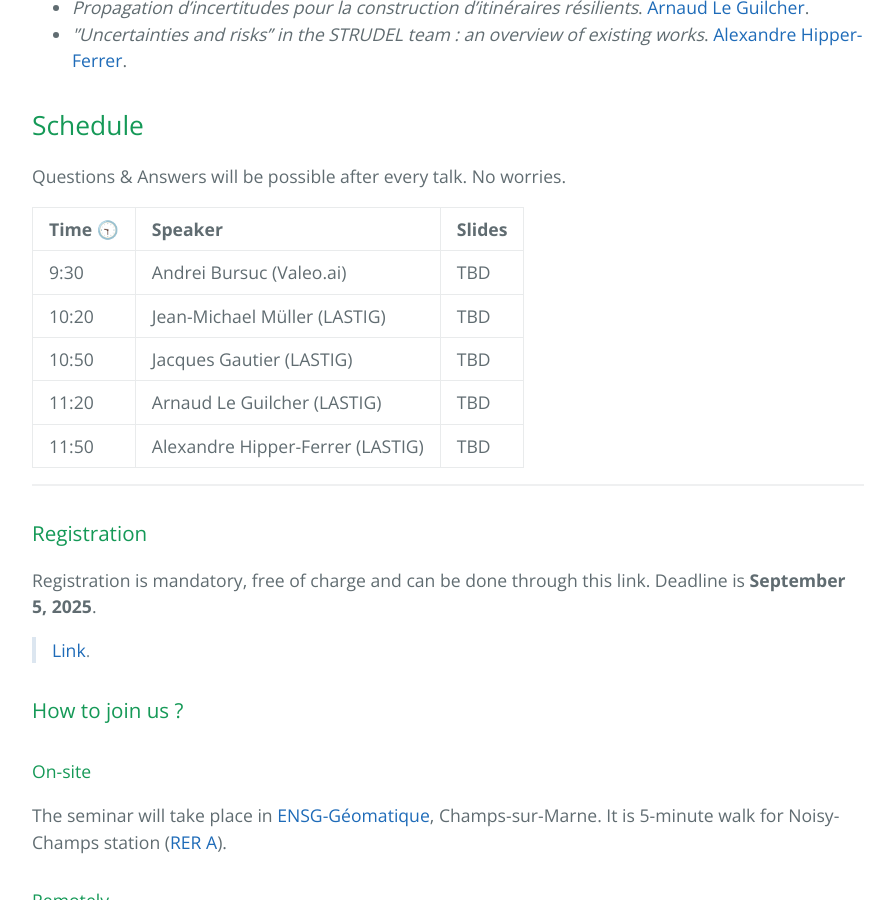
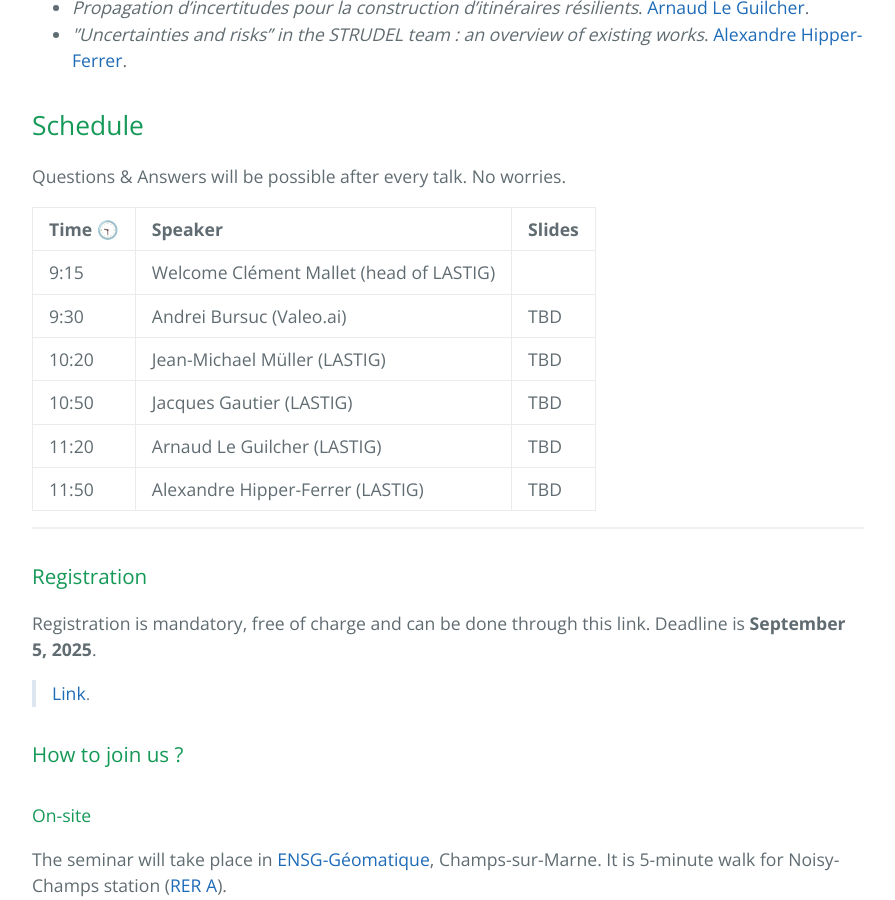
Before and after one commit to umrlastig/seminars, a Jekyll site: the page built from index.md, in a window 1280 px wide and 900 px high, scrolled down 1280 px. Shown: the whole window, without its empty margins (192-1087 px from the left). Built offline with Jekyll 4.4.1, drawn with Linux system fonts in a browser that asks for light colours.

Commit message:
add welcome at 9h15

```diff
--- a/index.md
+++ b/index.md
@@ -33,6 +33,7 @@ Questions & Answers will be possible after every talk. No worries.
 
 | Time  🕤      | Speaker          | Slides |
 |:-------------|:------------------|:------|
+| 9:15           | Welcome Clément Mallet (head of LASTIG)|  |
 | 9:30           | Andrei Bursuc (Valeo.ai) | TBD  |
 | 10:20 | Jean-Michael Müller (LASTIG)   | TBD  |
 | 10:50 | Jacques Gautier (LASTIG)   | TBD  |
```
